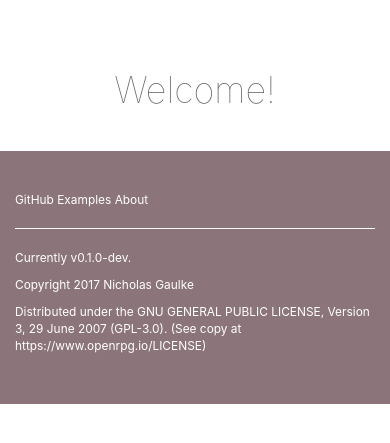
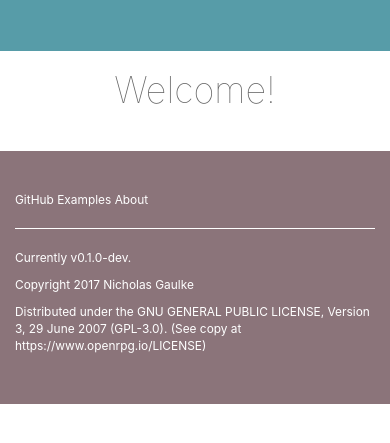
Before and after one commit to incomingstick/OpenRPG, a Jekyll site: the page built from docs/index.html, in a window 390 px wide. Shown: the top 443 px of the page. Built offline with Jekyll 4.4.1, drawn with Linux system fonts in a browser that asks for light colours; nearby versions of some CDN libraries.

Commit message:
updated mobile navbar color

```diff
--- a/docs/css/style.css
+++ b/docs/css/style.css
@@ -55,6 +55,13 @@ footer {
 }
 
 /* Custom styles */
+.navbar-fixed-bottom,
+.navbar-fixed-top,
+.navbar-static-top {
+	background-color: #579ca8;
+    border-radius: 0;
+}
+
 h1, h2, h3 {
 	color: #666;
 	font-weight: 100;
@@ -122,9 +129,6 @@ a, a:hover, a:active, a:visited {
 .sub-entity-main-wrapper
 {
     padding-top:12px;
-}
-.sub-entity-list-item:hover
-{
 }
 .sub-entity-list-item:hover > a
 {
```
